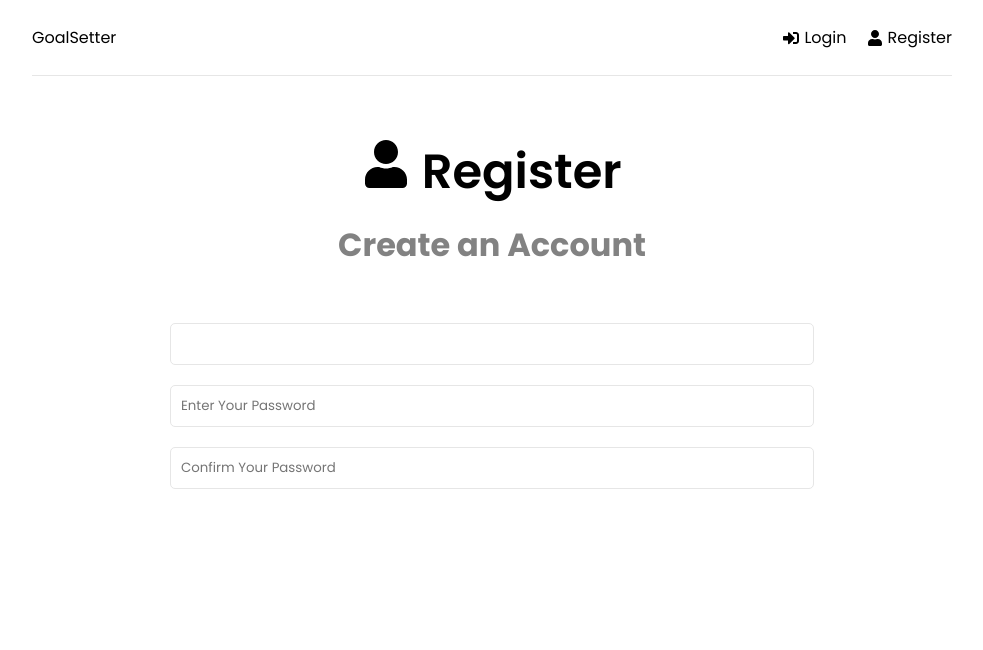
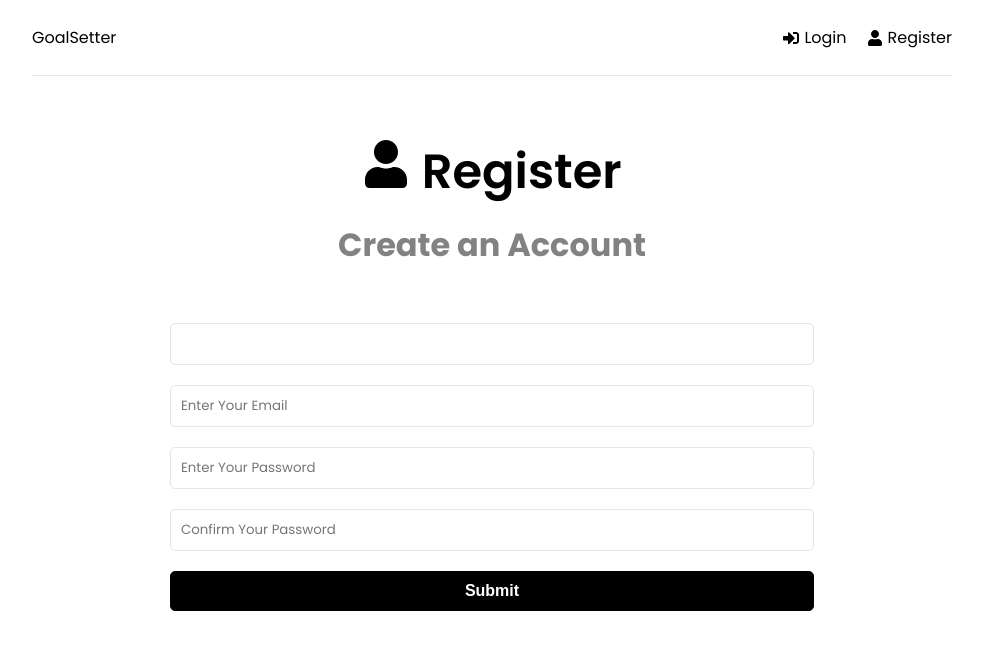
Before and after one commit to Domains18/mern-API, a React (Create React App) app in the folder frontend/: page /register in a window 1280 px wide. Shown: the top 650 px of the page, without its empty margins (148-1131 px from the left). Built offline with nearby package versions, Linux system fonts and the light colour scheme.

Commit message:
complete login form

```diff
--- a/frontend/src/pages/Register.js
+++ b/frontend/src/pages/Register.js
@@ -14,8 +14,14 @@
 
     const { name, email, password, password2 } = formData
 
-    const onChange = () => {
-        console.log('onChange')
+    const onChange = (e) => {
+        setFormData((prevState)=>({
+            ...prevState,
+            [e.target.name]: e.target.value
+        }))
+    }
+    const onSubmit = (e)=>{
+        e.preventDefault();
     }
     return (
         <>
@@ -26,8 +32,8 @@
                 <p>Create an Account</p>
             </section>
             <section className="form">
+                <form onSubmit={onSubmit}>
                     <div className="form-group">
-                    <form>
                         <input type="text"
                             className='form-control'
                             id='name'
@@ -36,10 +42,18 @@
                             onChange={onChange}
                             placeholder="Enter Your Name"
                         />
-                    </form>
                     </div>
                     <div className="form-group">
-                    <form>
+                        <input type="text"
+                            className='form-control'
+                            id='email'
+                            name='email'
+                            value={email}
+                            onChange={onChange}
+                            placeholder="Enter Your Email"
+                        />
+                    </div>
+                    <div className="form-group">
                         <input
                             type="password"
                             className='form-control'
@@ -49,10 +63,8 @@
                             onChange={onChange}
                             placeholder="Enter Your Password"
                         />
-                    </form>
                     </div>
                     <div className="form-group">
-                    <form>
                         <input
                             type="password2"
                             className='form-control'
@@ -62,8 +74,11 @@
                             onChange={onChange}
                             placeholder="Confirm Your Password"
                         />
+                    </div>
+                    <div className="form-group">
+                        <button type="submit" className='btn btn-block'>Submit</button>
+                    </div>
                 </form>
-                </div>
             </section>
         </>
     )
```
Lines whose indentation alone changed are shown as unchanged.
